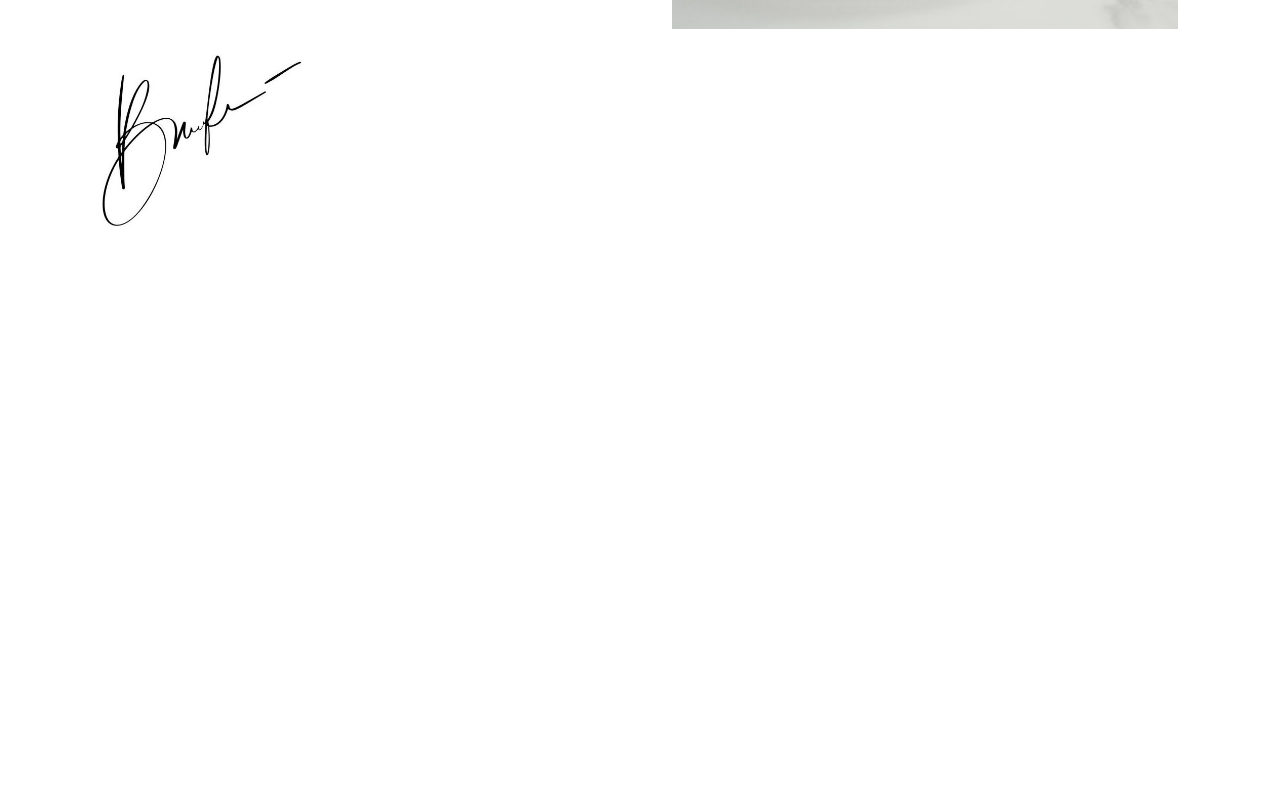
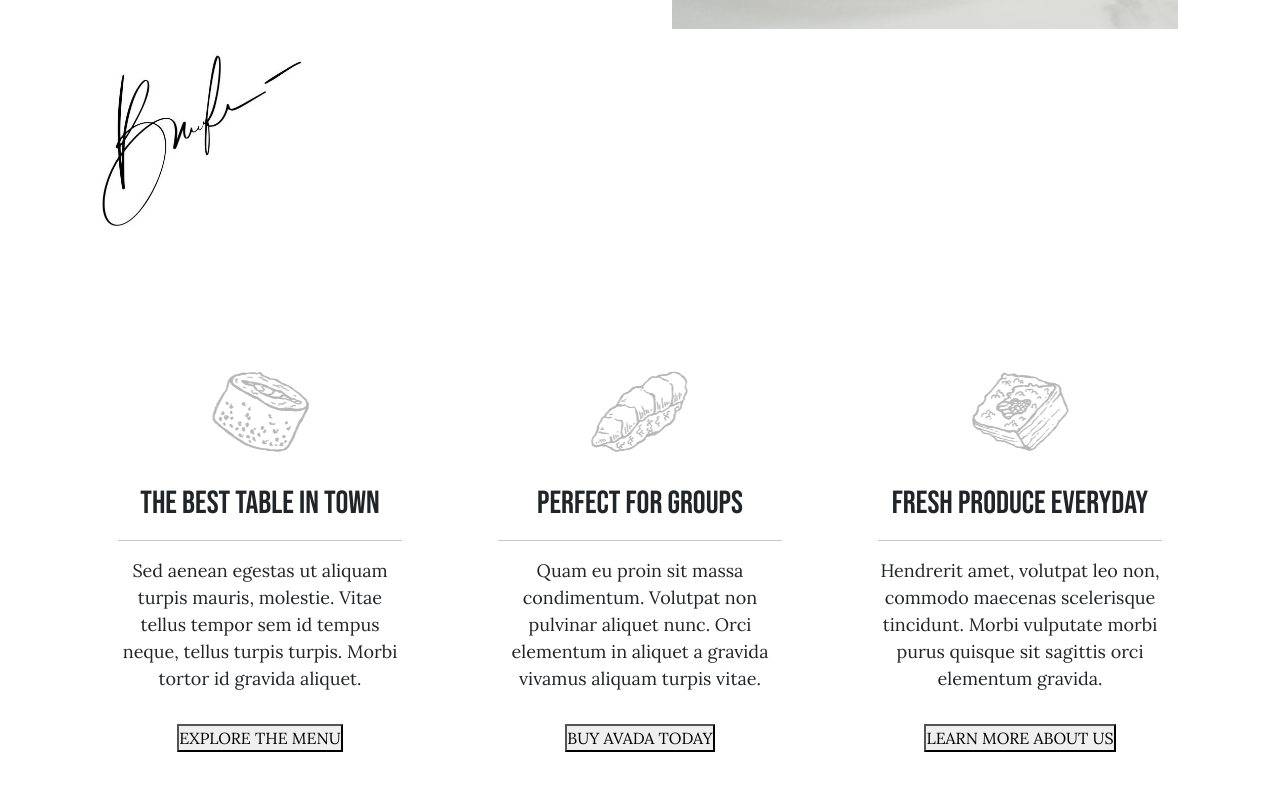
Before and after one commit to dunzolo/proj-html-vuejs, a Vue app: page / in a window 1280 px wide. Shown: the part 1783-2574 px from the top of the page. Before the commit the page ends 2010 px from the top, so only its background shows below. Built offline with nearby package versions, Linux system fonts and the light colour scheme.

Commit message:
added card first section AppMain

```diff
--- a/src/components/AppMain.vue
+++ b/src/components/AppMain.vue
@@ -27,13 +27,37 @@ export default {
                 </div>
             </div>
         </div>
+        <div class="container">
+            <div class="row text-center">
+                <div class="col-4">
+                    <img class="icon" src="/sushi-1.png" alt="">
+                    <h2>The best table in town</h2>
+                    <hr>
+                    <p>Sed aenean egestas ut aliquam turpis mauris, molestie. Vitae tellus tempor sem id tempus neque, tellus turpis turpis. Morbi tortor id gravida aliquet.</p>
+                    <button>EXPLORE THE MENU</button>
+                </div>
+                <div class="col-4">
+                    <img class="icon" src="/sushi-2.png" alt="">
+                    <h2>Perfect For Groups</h2>
+                    <hr>
+                    <p>Quam eu proin sit massa condimentum. Volutpat non pulvinar aliquet nunc. Orci elementum in aliquet a gravida vivamus aliquam turpis vitae.</p>
+                    <button>BUY AVADA TODAY</button>
+                </div>
+                <div class="col-4">
+                    <img class="icon" src="/sushi-3.png" alt="">
+                    <h2>Fresh produce everyday</h2>
+                    <hr>
+                    <p>Hendrerit amet, volutpat leo non, commodo maecenas scelerisque tincidunt. Morbi vulputate morbi purus quisque sit sagittis orci elementum gravida.</p>
+                    <button>LEARN MORE ABOUT US</button>
+                </div>
+            </div>
+
+        </div>
     </main>
 </template>
 
 <style lang="scss" scoped>
 .container {
-    height: 700px;
-
     .row {
         padding-top: 7rem;
     }
@@ -61,5 +85,18 @@ export default {
             object-fit: cover;
         }
     }
+
+    .col-4 {
+        padding: 0 3rem 7rem;
+
+        p {
+            font-size: 18px;
+            padding-bottom: 1rem;
+        }
+
+        .icon {
+            padding: 2rem;
+        }
+    }
 }
 </style>
--- a/src/style/generals.scss
+++ b/src/style/generals.scss
@@ -13,6 +13,7 @@ body {
     font-family: 'Lora', serif;
 }
 
-h1 {
+h1,
+h2 {
     font-family: 'Bebas Neue', cursive;
 }
```
